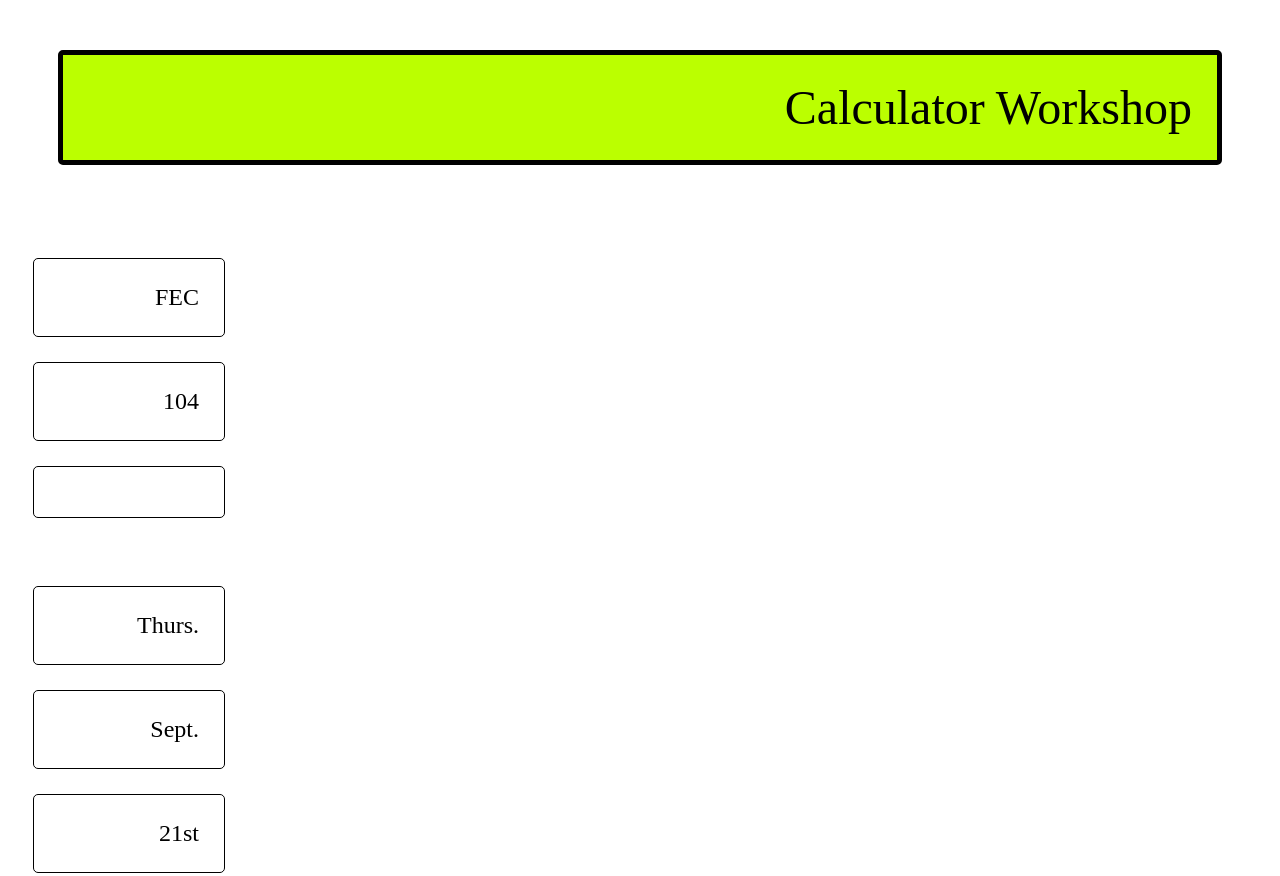
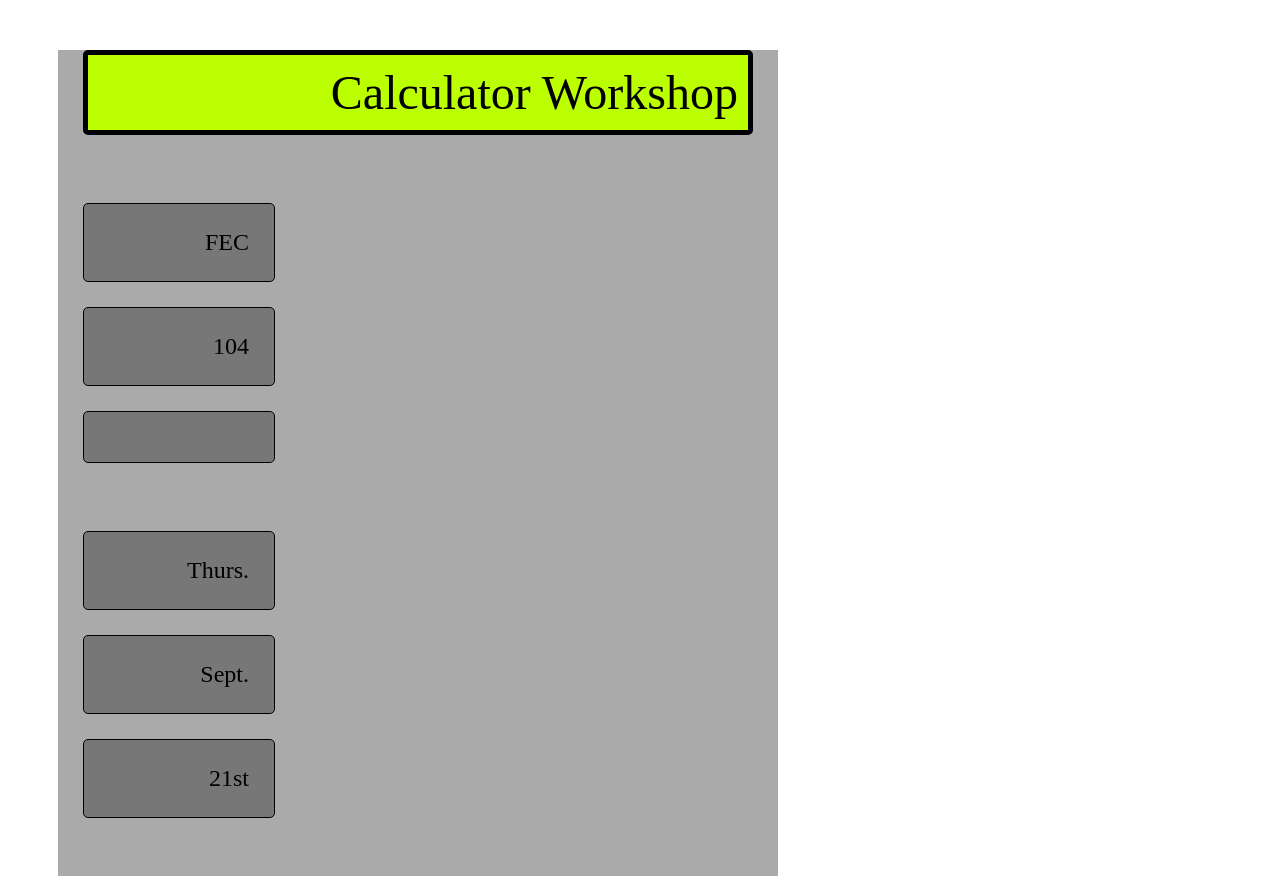
Before and after one commit to usmasc/calcWorkshopFlyer, a plain HTML site: page index.htm in a window 1280 px wide. Shown: the top 876 px of the page. Drawn offline with Linux system fonts and the light colour scheme.

Commit message:
Update default.css

```diff
--- a/default.css
+++ b/default.css
@@ -1,9 +1,9 @@
 
+<style>
 * {
   font-family: monospaced;
 }
 
-<style>
 .outsideBox {
   margin: 50px;
   width: 720px;
@@ -11,8 +11,8 @@
 }
 
 .display {
-  margin: 50px;
-  padding: 25px;
+  margin: 25px;
+  padding: 10px;
   text-align: right;
   border: 5px solid #000000;
   border-radius: 5px;
@@ -30,4 +30,16 @@
   width: 140px;
   font-size: 24px;
 }
+
+
+.button {
+    margin: 25px;
+  padding: 25px;
+  text-align: right;
+  border: 1px solid #000000;
+  border-radius: 5px;
+  background-color: #777777;
+  width: 140px;
+  font-size: 24px;
+}
 </stlye>
```
